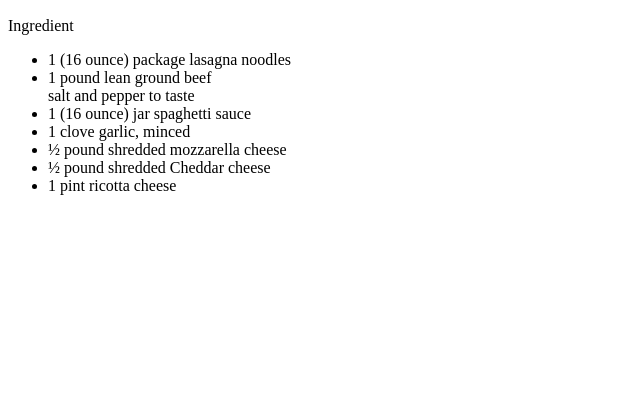
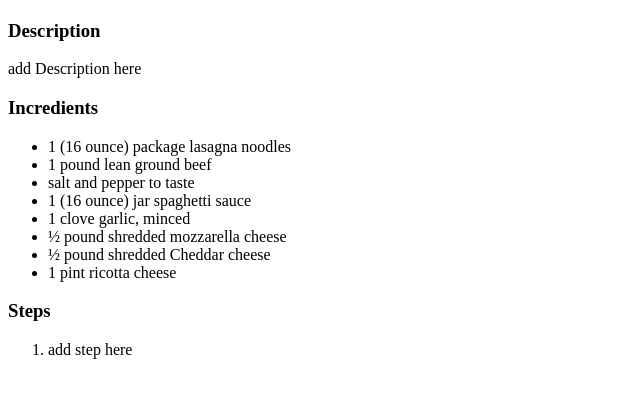
Before and after one commit to Ryusaem/html-odin-recipes, a plain HTML site: page recipes/lasagna.html in a window 1280 px wide. Shown: the part 383-776 px from the top of the page, without its empty margins (0-640 px from the left). Drawn offline with Linux system fonts and the light colour scheme.

Commit message:
add 'Steps' with ordered list in lasagna.html

```diff
--- a/recipes/lasagna.html
+++ b/recipes/lasagna.html
@@ -13,13 +13,15 @@
 
         <img src="https://imagesvc.meredithcorp.io/v3/mm/image?url=https%3A%2F%2Fimages.media-allrecipes.com%2Fuserphotos%2F5614056.jpg&w=596&h=596&c=sc&poi=face&q=85" alt="Lasagna photo">
 
+        <h3>Description</h3>
+        <p>add Description here</p>
 
-        <p>Ingredient</p>
+        <h3>Incredients</h3>
 
         <ul>
             <li>1 (16 ounce) package lasagna noodles</li>
             <li>1 pound lean ground beef</li>
-            <il>salt and pepper to taste</il>
+            <li>salt and pepper to taste</li>
             <li>1 (16 ounce) jar spaghetti sauce</li>
             <li>1 clove garlic, minced</li>
             <li>½ pound shredded mozzarella cheese</li>
@@ -27,6 +29,12 @@
             <li>1 pint ricotta cheese</li>
         </ul>
 
+        <h3>Steps</h3>
+
+        <ol>
+            <li>add step here</li>
+        </ol>
+
     </body>
 
 
```
